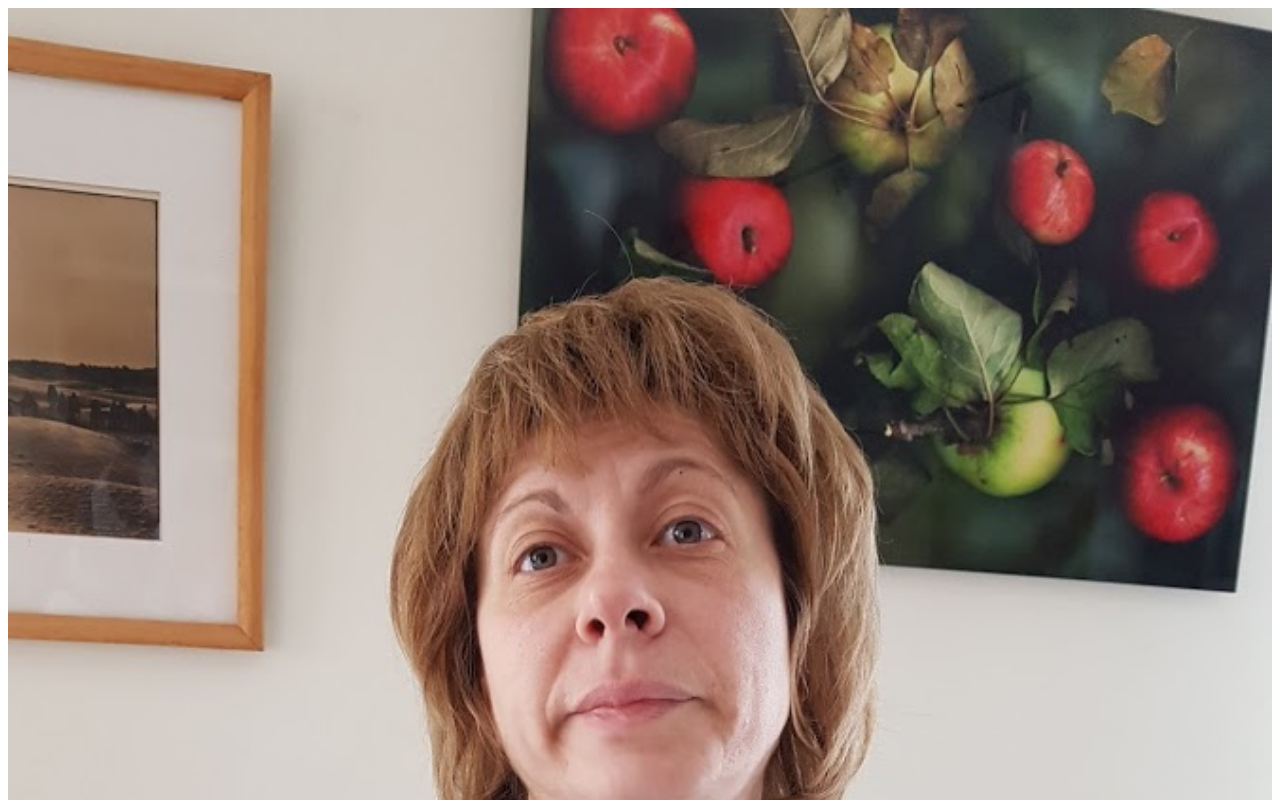
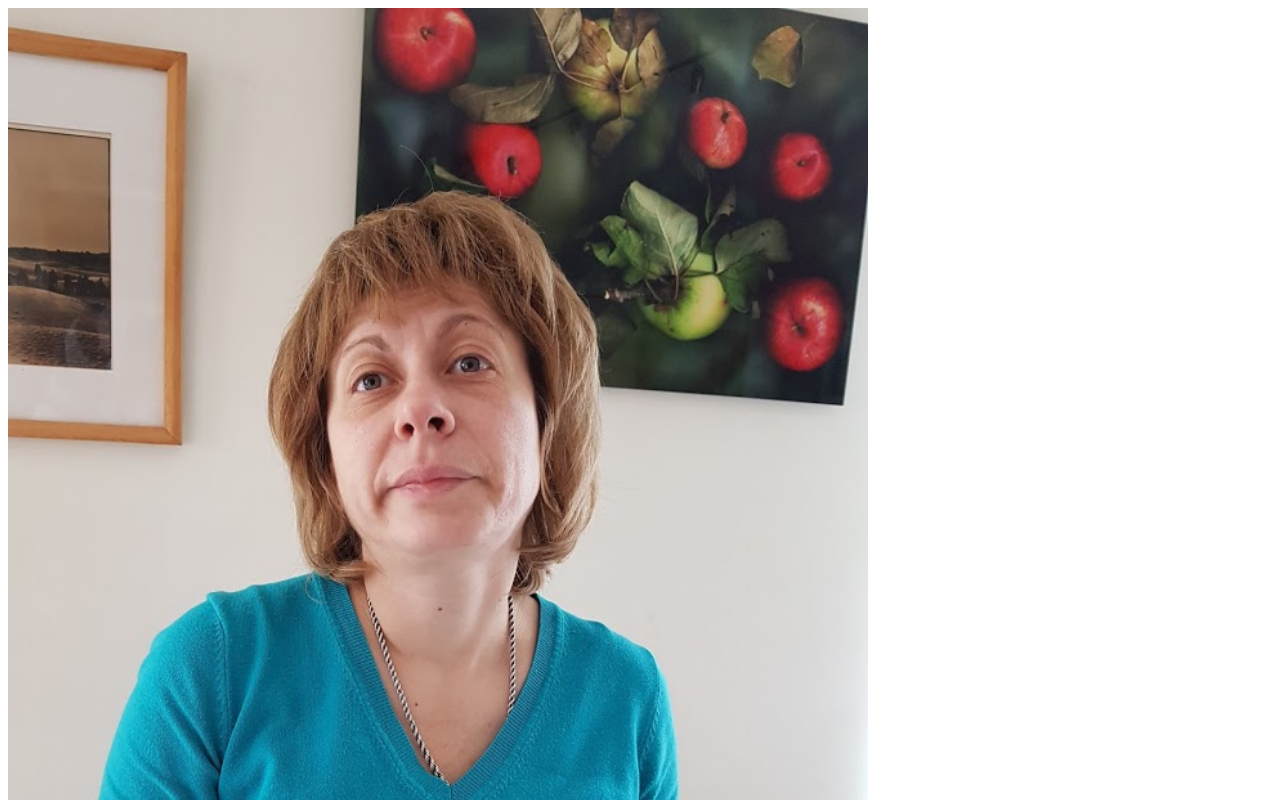
Before and after one commit to rraaccoonn/rraaccoonn.github.io, a plain HTML site: page index.html in a window 1280 px wide. Shown: the top 800 px of the page. Drawn offline with Linux system fonts and the light colour scheme.

Commit message:
Update index.html

```diff
--- a/index.html
+++ b/index.html
@@ -3,7 +3,7 @@
 <head>
 <style>
 img {
-    width: 100%;
+    width: 68%;
 }
 </style>
 </head>
```
